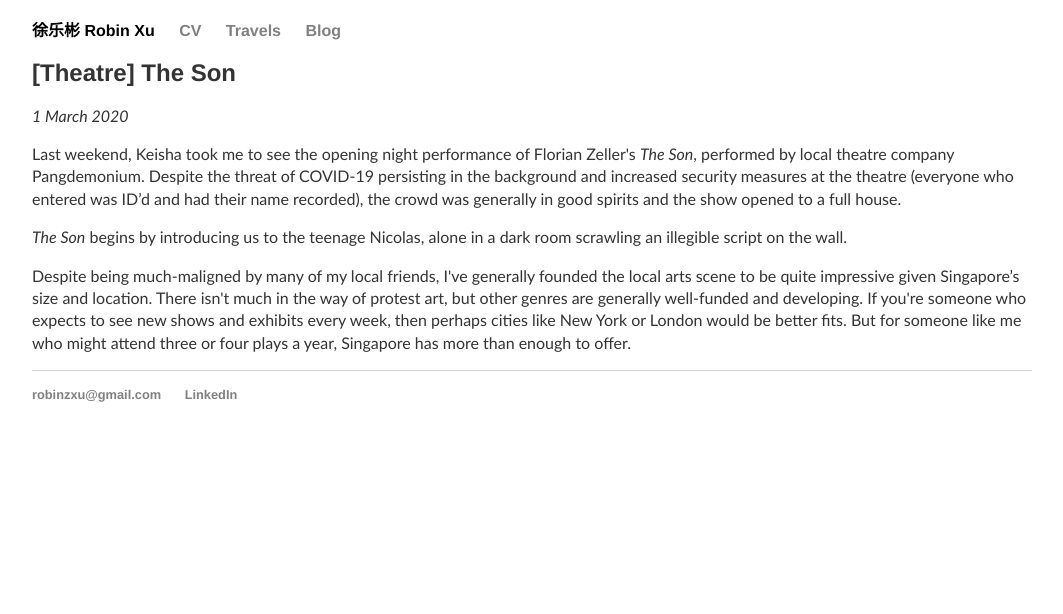
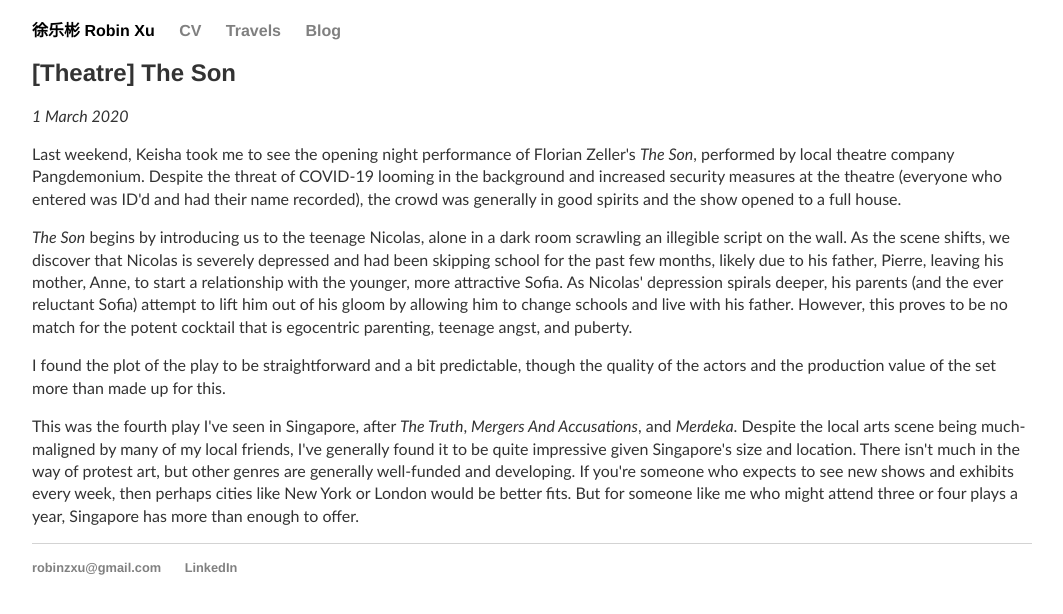
Before and after one commit to robinzxu/robinzxu.github.io, a Jekyll site: the page built from _posts/2020-03-01-theatre-the-son.md, in a window 1280 px wide. Shown: the top 614 px of the page, without its empty margins (108-1171 px from the left). Built offline with Jekyll 4.4.1, drawn with Linux system fonts in a browser that asks for light colours.

Commit message:
Update 2020-03-01-theatre-the-son.md

```diff
--- a/_posts/2020-03-01-theatre-the-son.md
+++ b/_posts/2020-03-01-theatre-the-son.md
@@ -4,8 +4,10 @@ title: "[Theatre] The Son"
 date: 2020-03-01
 ---
 
-Last weekend, Keisha took me to see the opening night performance of Florian Zeller\'s *The Son*, performed by local theatre company Pangdemonium. Despite the threat of COVID-19 persisting in the background and increased security measures at the theatre (everyone who entered was ID'd and had their name recorded), the crowd was generally in good spirits and the show opened to a full house.
+Last weekend, Keisha took me to see the opening night performance of Florian Zeller\'s *The Son*, performed by local theatre company Pangdemonium. Despite the threat of COVID-19 looming in the background and increased security measures at the theatre (everyone who entered was ID\'d and had their name recorded), the crowd was generally in good spirits and the show opened to a full house.
 
-*The Son* begins by introducing us to the teenage Nicolas, alone in a dark room scrawling an illegible script on the wall.
+*The Son* begins by introducing us to the teenage Nicolas, alone in a dark room scrawling an illegible script on the wall. As the scene shifts, we discover that Nicolas is severely depressed and had been skipping school for the past few months, likely due to his father, Pierre, leaving his mother, Anne, to start a relationship with the younger, more attractive Sofia. As Nicolas\' depression spirals deeper, his parents (and the ever reluctant Sofia) attempt to lift him out of his gloom by allowing him to change schools and live with his father. However, this proves to be no match for the potent cocktail that is egocentric parenting, teenage angst, and puberty.
 
-Despite being much-maligned by many of my local friends, I\'ve generally founded the local arts scene to be quite impressive given Singapore's size and location. There isn\'t much in the way of protest art, but other genres are generally well-funded and developing. If you\'re someone who expects to see new shows and exhibits every week, then perhaps cities like New York or London would be better fits. But for someone like me who might attend three or four plays a year, Singapore has more than enough to offer.
+I found the plot of the play to be straightforward and a bit predictable, though the quality of the actors and the production value of the set more than made up for this.
+
+This was the fourth play I\'ve seen in Singapore, after *The Truth*, *Mergers And Accusations*, and *Merdeka*. Despite the local arts scene being much-maligned by many of my local friends, I\'ve generally found it to be quite impressive given Singapore\'s size and location. There isn\'t much in the way of protest art, but other genres are generally well-funded and developing. If you\'re someone who expects to see new shows and exhibits every week, then perhaps cities like New York or London would be better fits. But for someone like me who might attend three or four plays a year, Singapore has more than enough to offer.
```
